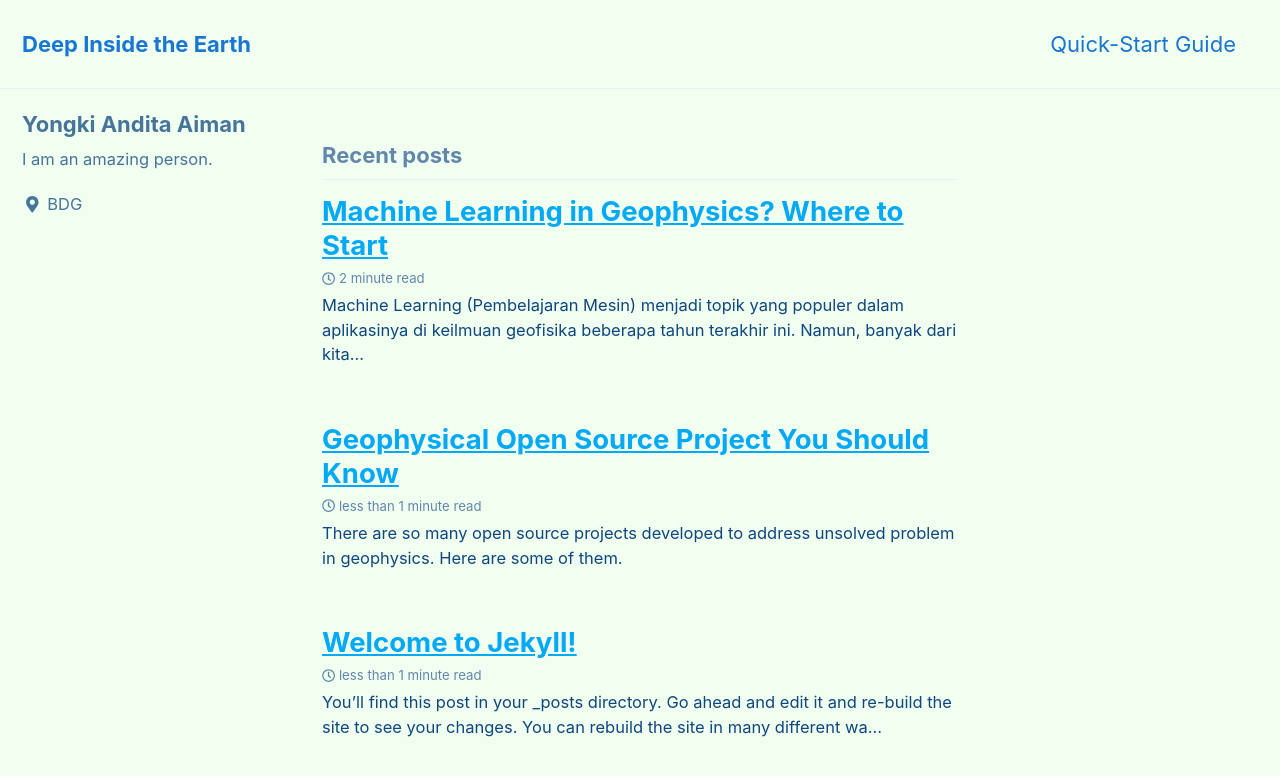
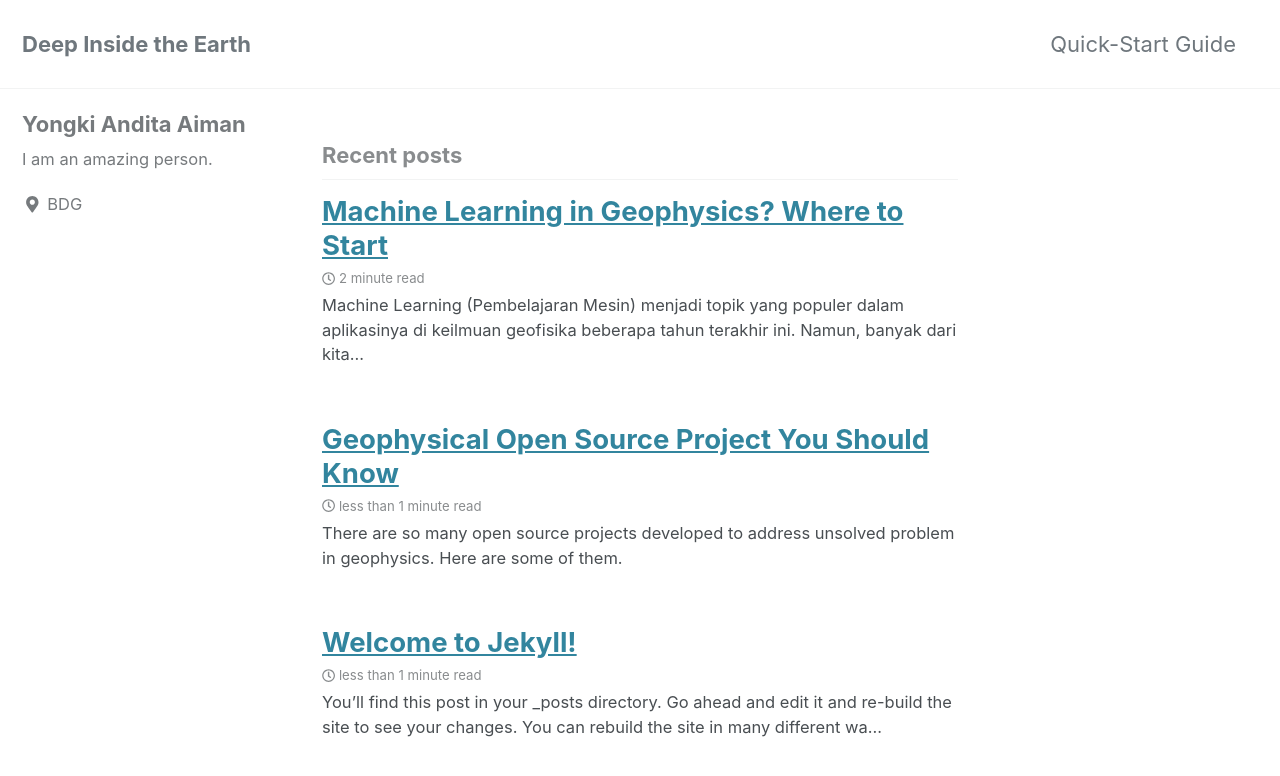
Before and after one commit to aimanyongki/blog, a Jekyll site: the page built from index.html, in a window 1280 px wide and 900 px high. Shown: the top 776 px of the window. Built offline with Jekyll 4.4.1, drawn with Linux system fonts in a browser that asks for light colours; cached includes are drawn as plain includes; nearby versions of some CDN libraries; the list of posts is cut into pages by our own code.

Commit message:
Update _config.yml

```diff
--- a/_config.yml
+++ b/_config.yml
@@ -12,7 +12,7 @@
 
 # theme                  : "minimal-mistakes-jekyll"
 # remote_theme           : "mmistakes/minimal-mistakes"
-minimal_mistakes_skin    : "aqua" #,"default","air" , "contrast", "dark", "dirt", "neon", "mint", "plum", "sunrise"
+minimal_mistakes_skin    :  "default" #"aqua","air" , "contrast", "dark", "dirt", "neon", "mint", "plum", "sunrise"
 
 # Site Settings
 locale                   : "en-US"
```
